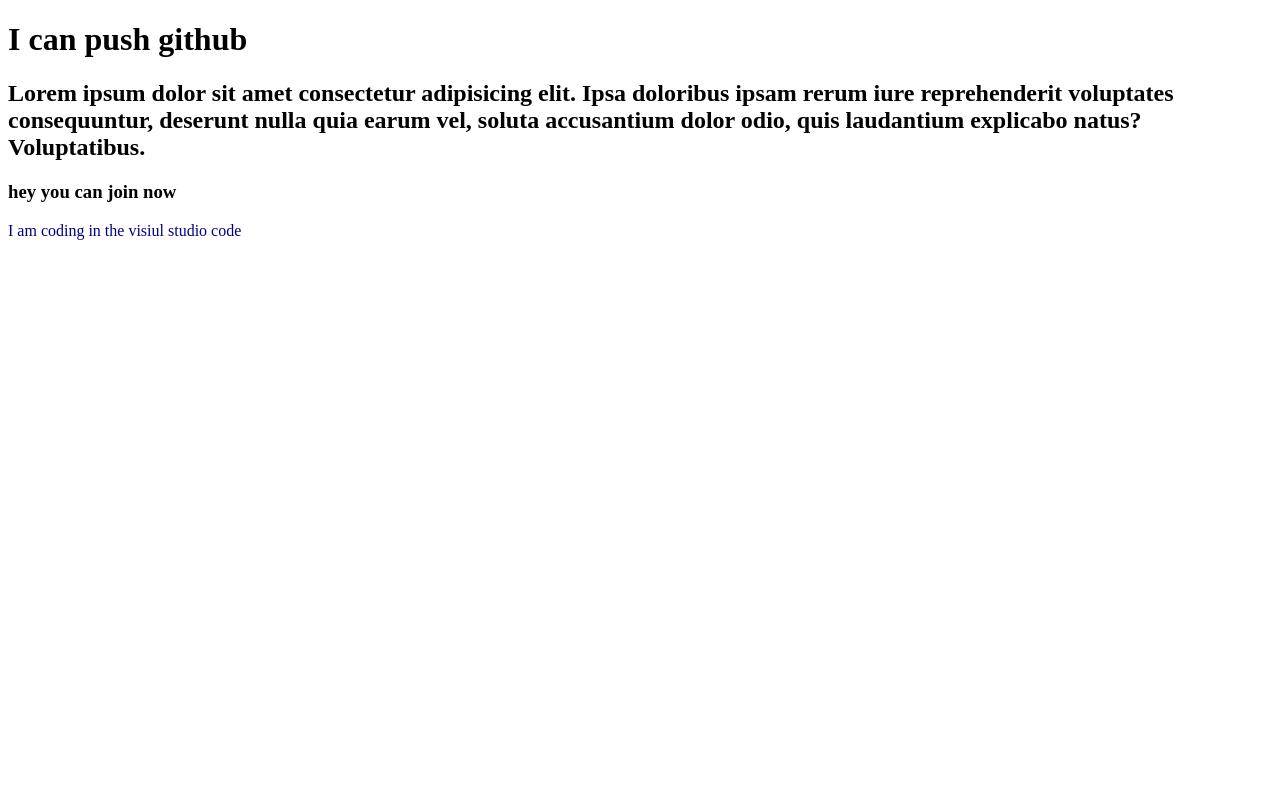
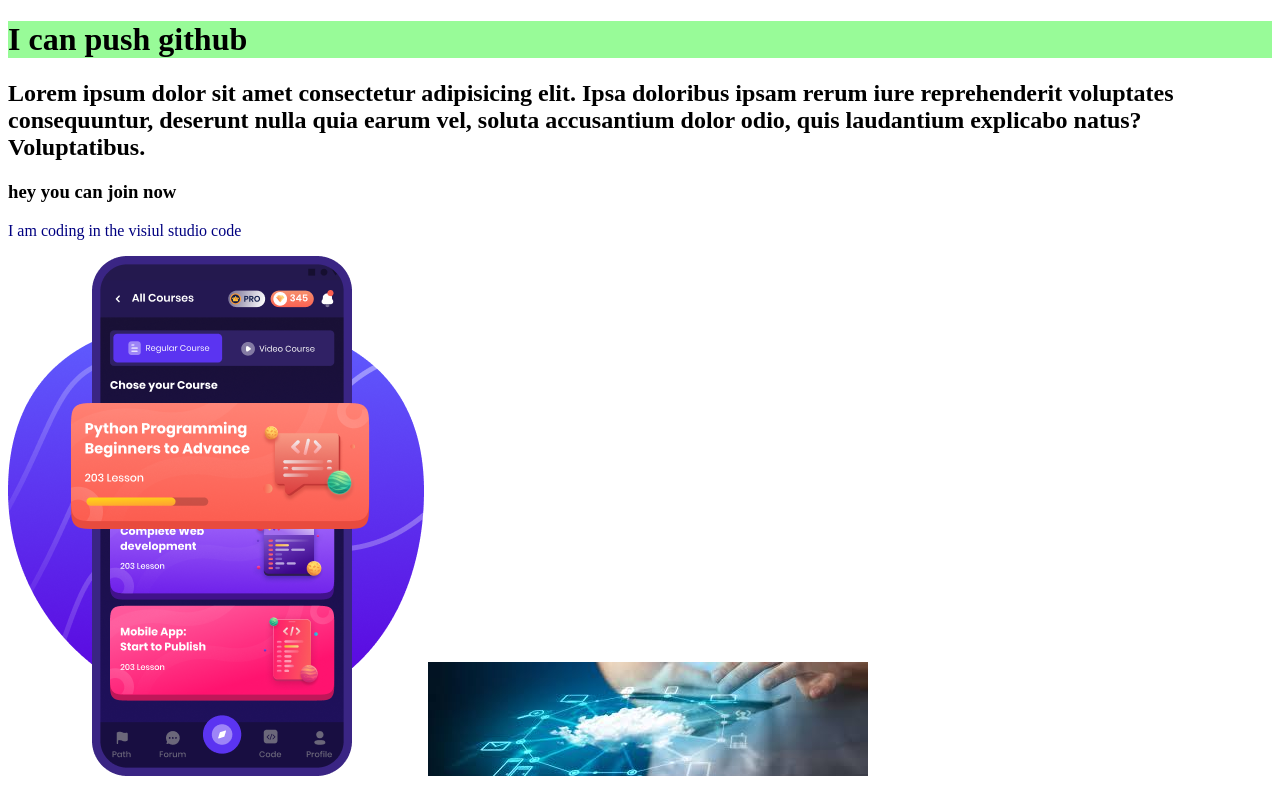
Before and after one commit to Asraful250/my-second-repo, a plain HTML site: page index.html in a window 1280 px wide. Drawn offline with Linux system fonts and the light colour scheme.

Commit message:
added image

```diff
--- a/index.html
+++ b/index.html
@@ -12,5 +12,7 @@
     <h2>Lorem ipsum dolor sit amet consectetur adipisicing elit. Ipsa doloribus ipsam rerum iure reprehenderit voluptates consequuntur, deserunt nulla quia earum vel, soluta accusantium dolor odio, quis laudantium explicabo natus? Voluptatibus.</h2>
     <h3>hey you can join now</h3>
     <p>I am coding in the visiul studio code</p>
+    <img src="demo.png" alt="">
+    <img src="demo-2.png" alt="">
 </body>
 </html>
--- a/style.css
+++ b/style.css
@@ -1,3 +1,6 @@
 p{
     color: navy ;
 }
+h1{
+    background-color: palegreen;
+}
```
Also changed, not shown: demo-1.png (added), demo-2.png (added), demo.png (added).
